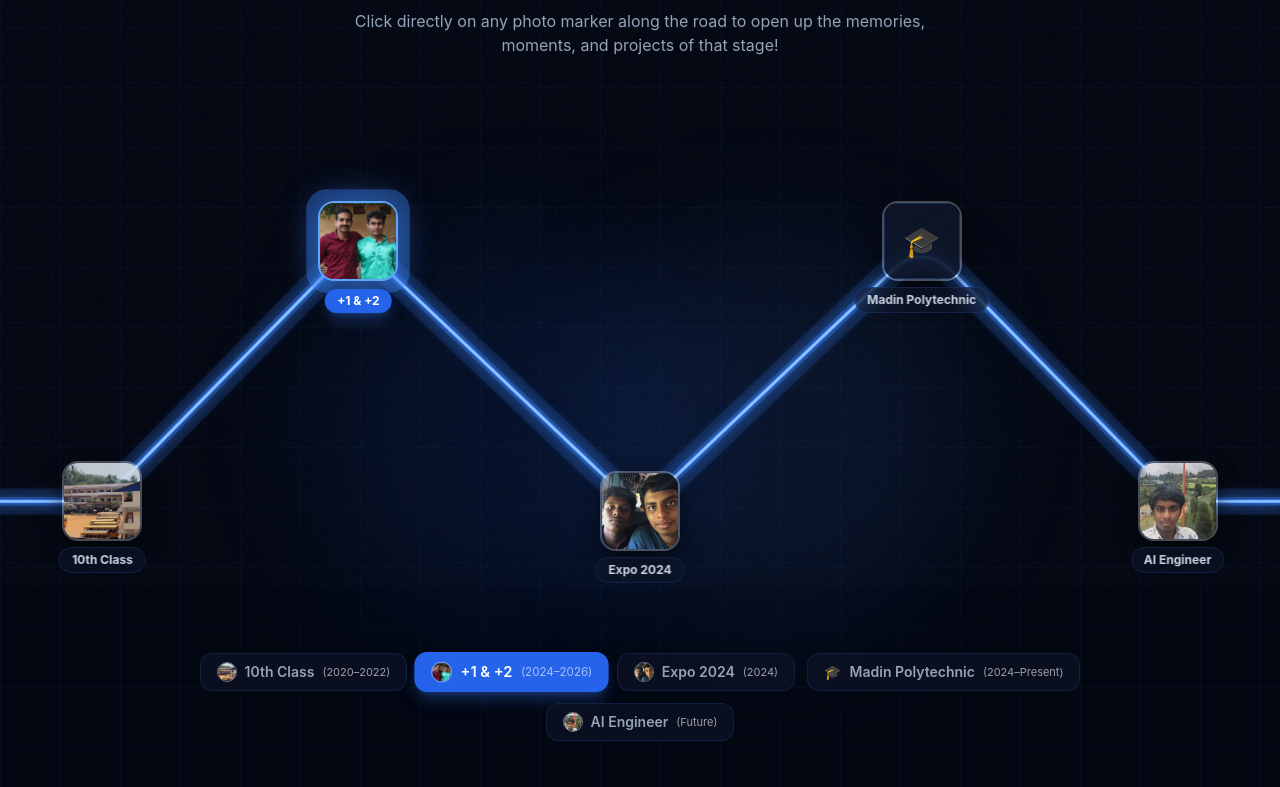
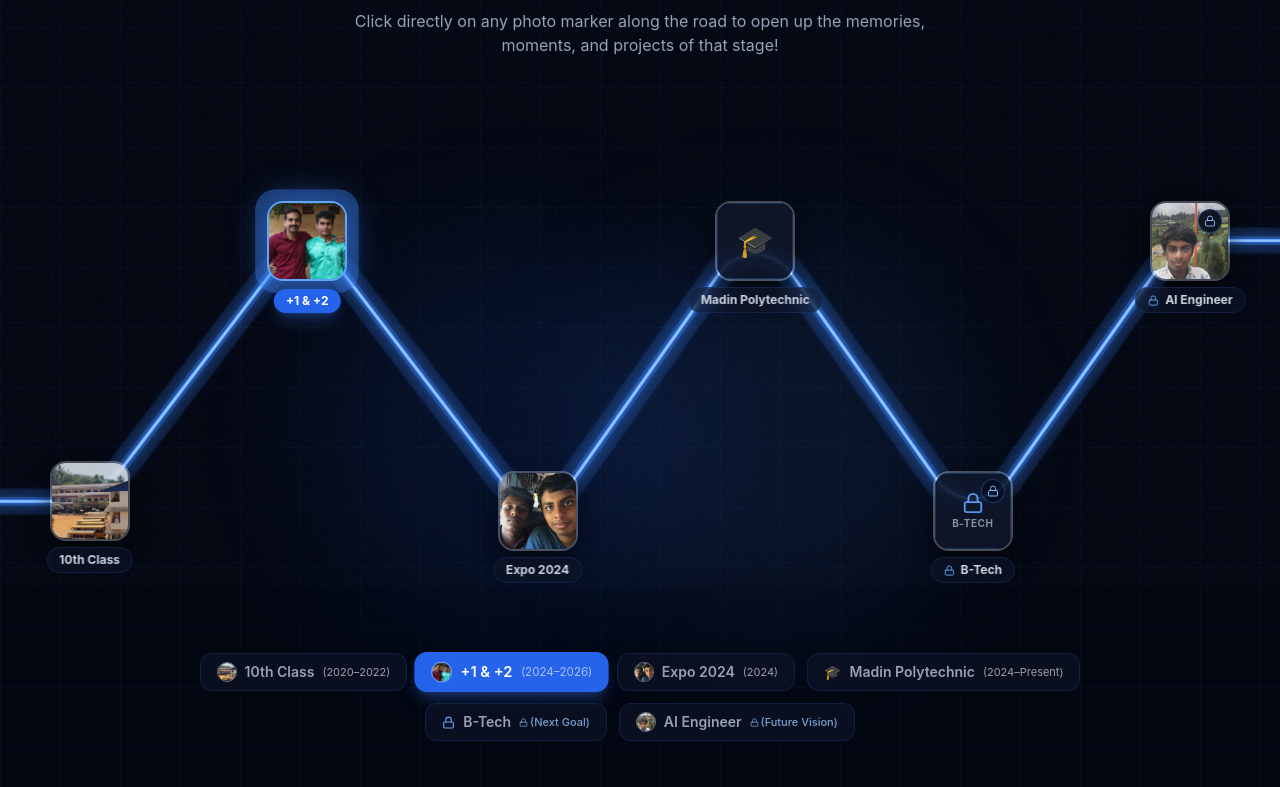
Before and after one commit to sahalshihabudheen-hash/sahal-shihabudheen, a Next.js app: page /journey in a window 1280 px wide. Shown: the part 213-1000 px from the top of the page. Built offline with nearby package versions, Linux system fonts and the light colour scheme.

Commit message:
Add B-Tech milestone with lock symbols on B-Tech and AI Engineer future stages

```diff
--- a/app/journey/page.tsx
+++ b/app/journey/page.tsx
@@ -3,7 +3,7 @@
 import { useState, useRef } from 'react'
 import Image from 'next/image'
 import { motion, AnimatePresence, useInView } from 'framer-motion'
-import { X, ChevronLeft, ChevronRight, MapPin, Calendar, Users, Trophy, Sparkles } from 'lucide-react'
+import { X, ChevronLeft, ChevronRight, MapPin, Calendar, Users, Trophy, Sparkles, Lock } from 'lucide-react'
 
 // ─── Journey Data with Real Photos & Zigzag Coordinates ────────────────────────
 const milestones = [
@@ -20,8 +20,9 @@ const milestones = [
     highlights: ['First computer class', 'Basic programming exploration', 'Science & tech enthusiast'],
     avatar: '/images/journey/10th/class-photo.png',
     images: ['/images/journey/10th/class-photo.png'],
-    x: 8,
+    x: 7,
     y: 76,
+    locked: false,
   },
   {
     id: 2,
@@ -43,8 +44,9 @@ const milestones = [
       '/images/journey/plus2/nss-3.jpg',
       '/images/journey/plus2/nss-4.jpg',
     ],
-    x: 28,
+    x: 24,
     y: 24,
+    locked: false,
   },
   {
     id: 3,
@@ -65,40 +67,60 @@ const milestones = [
       '/images/journey/expo/expo-4.jpg',
       '/images/journey/expo/expo-5.jpg',
     ],
-    x: 50,
+    x: 42,
     y: 78,
+    locked: false,
   },
   {
     id: 4,
     year: '2024–Present',
     title: 'Madin Polytechnic',
-    subtitle: 'Engineering College',
+    subtitle: 'Engineering College (Current)',
     color: 'from-blue-600 to-blue-500',
     glowColor: 'rgba(59,130,246,0.5)',
     borderColor: 'border-blue-500',
     description:
-      'Diving deep into engineering at Madin Polytechnic College. Hands-on hardware, microcontrollers, networking, and building full-stack software applications daily.',
-    highlights: ['Diploma in Engineering', 'IoT & Embedded Systems', 'Collaborative Tech Culture', 'Photos arriving soon!'],
+      'Currently studying and diving deep into engineering at Madin Polytechnic College. Hands-on hardware, microcontrollers, networking, and building full-stack software applications daily.',
+    highlights: ['Diploma in Engineering', 'IoT & Embedded Systems', 'Collaborative Tech Culture', 'Active Journey Node'],
     avatar: null, // placeholder badge
     images: [],
-    x: 72,
+    x: 59,
     y: 24,
+    locked: false,
   },
   {
     id: 5,
-    year: 'Future',
+    year: 'Next Goal',
+    title: 'B-Tech',
+    subtitle: 'Engineering Degree',
+    color: 'from-blue-600 to-blue-500',
+    glowColor: 'rgba(59,130,246,0.5)',
+    borderColor: 'border-blue-500',
+    description:
+      'The upcoming degree milestone: Pursuing B-Tech in Computer Science / Artificial Intelligence to master advanced algorithms, machine learning architectures, and modern software engineering.',
+    highlights: ['B-Tech Degree in Engineering', 'Advanced Machine Learning & AI', 'System Architecture & CS', 'Upcoming Academic Frontier'],
+    avatar: null,
+    images: [],
+    x: 76,
+    y: 78,
+    locked: true,
+  },
+  {
+    id: 6,
+    year: 'Future Vision',
     title: 'AI Engineer',
     subtitle: 'The Vision & Beyond',
     color: 'from-blue-600 to-blue-500',
     glowColor: 'rgba(59,130,246,0.5)',
     borderColor: 'border-blue-500',
     description:
-      'The overarching goal: Becoming a pioneer AI Engineer and architecting transformative AI-driven products, intelligent agents, and automated solutions for the world.',
+      'The overarching destination: Becoming a pioneering AI Engineer architecting transformative AI-driven products, intelligent agents, and automated solutions for the world.',
     highlights: ['Autonomous AI Systems', 'Next-gen LLM Applications', 'Impactful Tech Products', 'Endless Innovation'],
     avatar: '/images/main-pic.jpg',
     images: ['/images/main-pic.jpg'],
-    x: 92,
-    y: 76,
+    x: 93,
+    y: 24,
+    locked: true,
   },
 ]
 
@@ -198,6 +220,15 @@ function DetailPanel({
           {milestone.avatar ? (
             <div className="relative w-16 h-16 rounded-2xl overflow-hidden border-2 border-white/40 shadow-lg flex-shrink-0">
               <Image src={milestone.avatar} alt={milestone.title} fill className="object-cover" />
+              {milestone.locked && (
+                <div className="absolute top-1 right-1 w-5 h-5 rounded-full bg-slate-950/80 border border-blue-400 flex items-center justify-center text-blue-300 shadow-md">
+                  <Lock size={10} />
+                </div>
+              )}
+            </div>
+          ) : milestone.id === 5 ? (
+            <div className="w-16 h-16 rounded-2xl bg-slate-900 border-2 border-blue-400/50 flex flex-col items-center justify-center text-blue-400 flex-shrink-0">
+              <Lock size={20} className="text-blue-400" />
             </div>
           ) : (
             <div className="w-16 h-16 rounded-2xl bg-white/20 border-2 border-white/30 flex items-center justify-center text-2xl font-bold flex-shrink-0">
@@ -208,8 +239,16 @@ function DetailPanel({
             <div className="inline-flex items-center gap-1.5 px-3 py-0.5 rounded-full bg-black/20 text-xs font-semibold tracking-wider mb-1">
               <Calendar size={12} />
               {milestone.year}
+              {milestone.locked && (
+                <span className="inline-flex items-center gap-1 ml-1 px-1.5 py-0.5 rounded bg-blue-500/30 text-[10px] text-blue-200">
+                  <Lock size={9} /> Locked Stage
+                </span>
+              )}
             </div>
-            <h3 className="text-2xl sm:text-3xl font-black">{milestone.title}</h3>
+            <h3 className="text-2xl sm:text-3xl font-black flex items-center gap-2">
+              {milestone.title}
+              {milestone.locked && <Lock size={20} className="text-blue-400" />}
+            </h3>
             <p className="text-white/80 text-sm">{milestone.subtitle}</p>
           </div>
         </div>
@@ -262,7 +301,14 @@ function DetailPanel({
           </div>
         ) : (
           <div className="p-6 rounded-2xl border border-dashed border-white/15 text-center text-slate-400 text-sm">
-            📸 <span className="font-semibold text-white">Madin Polytechnic Photos</span> will be added here soon!
+            {milestone.locked ? (
+              <div className="flex flex-col items-center gap-2 text-blue-300">
+                <Lock size={24} className="text-blue-400" />
+                <span><strong className="text-white">{milestone.title}</strong> is an upcoming locked stage — journey in progress!</span>
+              </div>
+            ) : (
+              <span>📸 <strong className="text-white">{milestone.title} Photos</strong> will be added here soon!</span>
+            )}
           </div>
         )}
       </div>
@@ -320,7 +366,7 @@ export default function JourneyPage() {
 
               {/* Road bed shadow / subtle background track */}
               <path
-                d="M 0 350 L 50 350 Q 80 350 105 320 L 255 140 Q 280 110 305 140 L 475 330 Q 500 360 525 330 L 695 140 Q 720 110 745 140 L 895 320 Q 920 350 950 350 L 1000 350"
+                d="M 0 350 L 45 350 Q 70 350 95 320 L 215 135 Q 240 110 265 135 L 395 335 Q 420 360 445 335 L 565 135 Q 590 110 615 135 L 735 335 Q 760 360 785 335 L 905 135 Q 930 110 955 110 L 1000 110"
                 stroke="rgba(59, 130, 246, 0.15)"
                 strokeWidth="24"
                 fill="none"
@@ -330,7 +376,7 @@ export default function JourneyPage() {
 
               {/* Luminous Road Glow */}
               <path
-                d="M 0 350 L 50 350 Q 80 350 105 320 L 255 140 Q 280 110 305 140 L 475 330 Q 500 360 525 330 L 695 140 Q 720 110 745 140 L 895 320 Q 920 350 950 350 L 1000 350"
+                d="M 0 350 L 45 350 Q 70 350 95 320 L 215 135 Q 240 110 265 135 L 395 335 Q 420 360 445 335 L 565 135 Q 590 110 615 135 L 735 335 Q 760 360 785 335 L 905 135 Q 930 110 955 110 L 1000 110"
                 stroke="#3b82f6"
                 strokeWidth="8"
                 fill="none"
@@ -342,7 +388,7 @@ export default function JourneyPage() {
 
               {/* Solid Blue Path */}
               <path
-                d="M 0 350 L 50 350 Q 80 350 105 320 L 255 140 Q 280 110 305 140 L 475 330 Q 500 360 525 330 L 695 140 Q 720 110 745 140 L 895 320 Q 920 350 950 350 L 1000 350"
+                d="M 0 350 L 45 350 Q 70 350 95 320 L 215 135 Q 240 110 265 135 L 395 335 Q 420 360 445 335 L 565 135 Q 590 110 615 135 L 735 335 Q 760 360 785 335 L 905 135 Q 930 110 955 110 L 1000 110"
                 stroke="#3b82f6"
                 strokeWidth="3.5"
                 fill="none"
@@ -352,7 +398,7 @@ export default function JourneyPage() {
 
               {/* Animated Center Flow Line */}
               <motion.path
-                d="M 0 350 L 50 350 Q 80 350 105 320 L 255 140 Q 280 110 305 140 L 475 330 Q 500 360 525 330 L 695 140 Q 720 110 745 140 L 895 320 Q 920 350 950 350 L 1000 350"
+                d="M 0 350 L 45 350 Q 70 350 95 320 L 215 135 Q 240 110 265 135 L 395 335 Q 420 360 445 335 L 565 135 Q 590 110 615 135 L 735 335 Q 760 360 785 335 L 905 135 Q 930 110 955 110 L 1000 110"
                 stroke="#93c5fd"
                 strokeWidth="2"
                 strokeDasharray="10 14"
@@ -399,22 +445,35 @@ export default function JourneyPage() {
                   >
                     {m.avatar ? (
                       <Image src={m.avatar} alt={m.title} fill className="object-cover" />
+                    ) : m.id === 5 ? (
+                      <div className="w-full h-full bg-slate-900 border border-blue-500/30 flex flex-col items-center justify-center text-blue-400">
+                        <Lock size={22} className="text-blue-400 mb-0.5" />
+                        <span className="text-[10px] font-bold uppercase tracking-wider text-slate-400">B-Tech</span>
+                      </div>
                     ) : (
                       <div className="w-full h-full bg-slate-900 border border-blue-500/30 flex items-center justify-center text-3xl font-bold text-blue-400">
                         🎓
+                      </div>
+                    )}
+
+                    {/* Corner lock badge for locked milestones */}
+                    {m.locked && (
+                      <div className="absolute top-1.5 right-1.5 w-6 h-6 rounded-full bg-slate-950/85 backdrop-blur-sm border border-blue-500/40 flex items-center justify-center text-blue-300 shadow-md z-20">
+                        <Lock size={12} />
                       </div>
                     )}
                   </motion.div>
 
                   {/* Label badge beneath marker */}
                   <div
-                    className={`absolute -bottom-8 left-1/2 -translate-x-1/2 whitespace-nowrap px-3 py-1 rounded-full text-xs font-bold transition-all ${
+                    className={`absolute -bottom-8 left-1/2 -translate-x-1/2 whitespace-nowrap px-3 py-1 rounded-full text-xs font-bold transition-all flex items-center gap-1.5 ${
                       isSelected
                         ? 'bg-blue-600 text-white shadow-lg shadow-blue-500/30'
                         : 'glass text-slate-300 group-hover:text-white border border-white/10'
                     }`}
                   >
-                    {m.title}
+                    {m.locked && <Lock size={11} className={isSelected ? 'text-white' : 'text-blue-400'} />}
+                    <span>{m.title}</span>
                   </div>
                 </div>
               )
@@ -438,11 +497,19 @@ export default function JourneyPage() {
                 <div className="relative w-5 h-5 rounded-full overflow-hidden border border-white/40">
                   <Image src={m.avatar} alt={m.title} fill className="object-cover" />
                 </div>
+              ) : m.locked ? (
+                <Lock size={13} className="text-blue-400" />
               ) : (
                 <span>🎓</span>
               )}
               <span>{m.title}</span>
-              <span className="text-white/60 text-[11px] font-normal">({m.year})</span>
+              {m.locked ? (
+                <span className="text-blue-300/80 text-[11px] font-medium flex items-center gap-0.5">
+                  <Lock size={9} /> ({m.year})
+                </span>
+              ) : (
+                <span className="text-white/60 text-[11px] font-normal">({m.year})</span>
+              )}
             </button>
           ))}
         </div>
```
